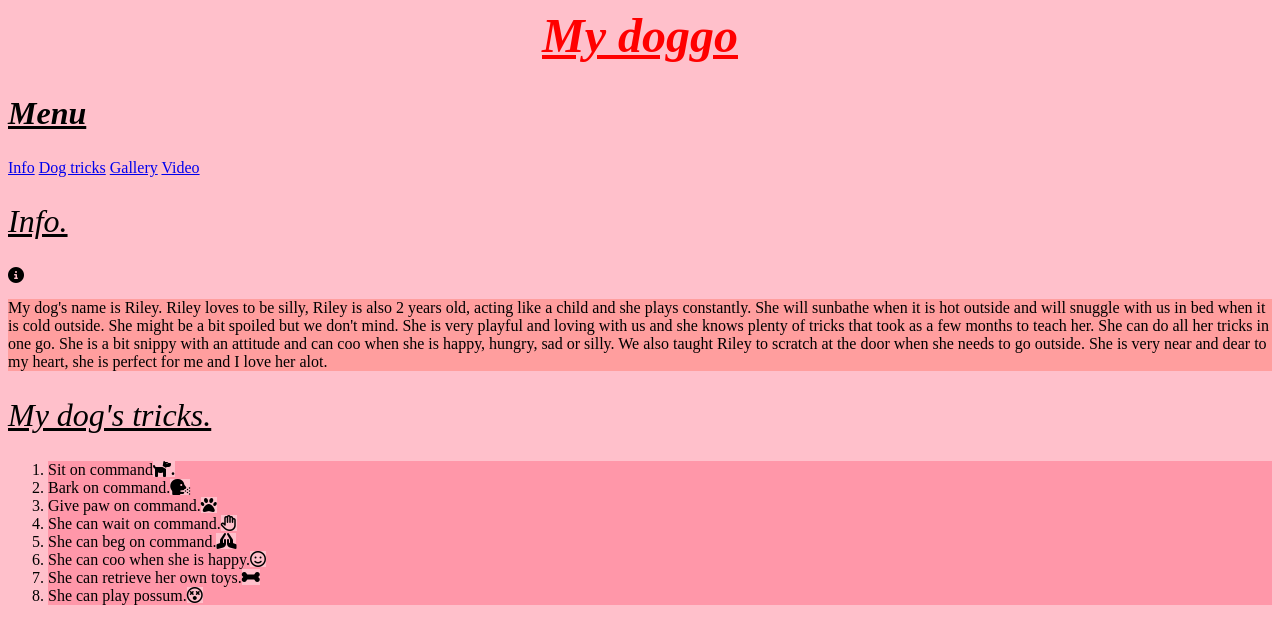
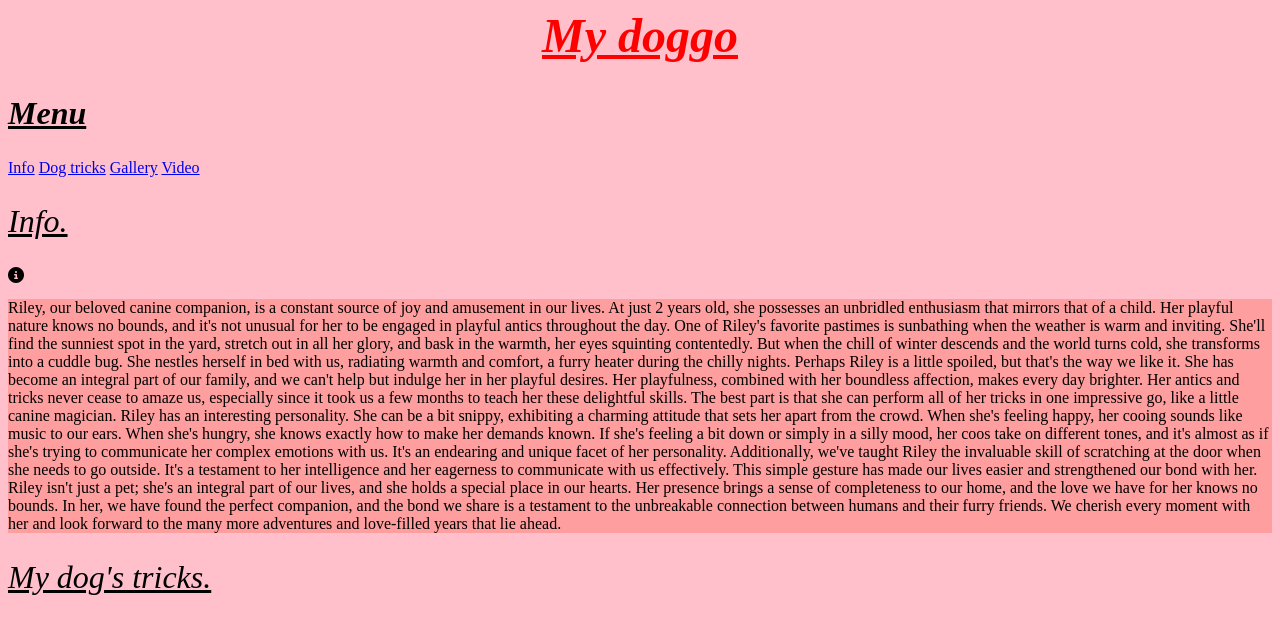
Before and after one commit to Newblet699/firstProject, a plain HTML site: page index.html in a window 1280 px wide. Shown: the top 620 px of the page. Drawn offline with Linux system fonts and the light colour scheme.

Commit message:
New things.

```diff
--- a/index.html
+++ b/index.html
@@ -21,7 +21,17 @@
     <i class="fa-solid fa-circle-info"></i>
      <!--The dog's description paragraph-->
 <p>
-My dog's name is Riley. Riley loves to be silly, Riley is also 2 years old, acting like a child and she plays constantly. She will sunbathe when it is hot outside and will snuggle with us in bed when it is cold outside. She might be a bit spoiled but we don't mind. She is very playful and loving with us and she knows plenty of tricks that took as a few months to teach her. She can do all her tricks in one go. She is a bit snippy with an attitude and can coo when she is happy, hungry, sad or silly. We also taught Riley to scratch at the door when she needs to go outside. She is very near and dear to my heart, she is perfect for me and I love her alot.
+    Riley, our beloved canine companion, is a constant source of joy and amusement in our lives. At just 2 years old, she possesses an unbridled enthusiasm that mirrors that of a child. Her playful nature knows no bounds, and it's not unusual for her to be engaged in playful antics throughout the day.
+
+    One of Riley's favorite pastimes is sunbathing when the weather is warm and inviting. She'll find the sunniest spot in the yard, stretch out in all her glory, and bask in the warmth, her eyes squinting contentedly. But when the chill of winter descends and the world turns cold, she transforms into a cuddle bug. She nestles herself in bed with us, radiating warmth and comfort, a furry heater during the chilly nights.
+
+    Perhaps Riley is a little spoiled, but that's the way we like it. She has become an integral part of our family, and we can't help but indulge her in her playful desires. Her playfulness, combined with her boundless affection, makes every day brighter. Her antics and tricks never cease to amaze us, especially since it took us a few months to teach her these delightful skills. The best part is that she can perform all of her tricks in one impressive go, like a little canine magician.
+
+    Riley has an interesting personality. She can be a bit snippy, exhibiting a charming attitude that sets her apart from the crowd. When she's feeling happy, her cooing sounds like music to our ears. When she's hungry, she knows exactly how to make her demands known. If she's feeling a bit down or simply in a silly mood, her coos take on different tones, and it's almost as if she's trying to communicate her complex emotions with us. It's an endearing and unique facet of her personality.
+
+    Additionally, we've taught Riley the invaluable skill of scratching at the door when she needs to go outside. It's a testament to her intelligence and her eagerness to communicate with us effectively. This simple gesture has made our lives easier and strengthened our bond with her.
+
+    Riley isn't just a pet; she's an integral part of our lives, and she holds a special place in our hearts. Her presence brings a sense of completeness to our home, and the love we have for her knows no bounds. In her, we have found the perfect companion, and the bond we share is a testament to the unbreakable connection between humans and their furry friends. We cherish every moment with her and look forward to the many more adventures and love-filled years that lie ahead.
 </p>
 <!-- end of the dog's description paragraph-->
 </div>
```
